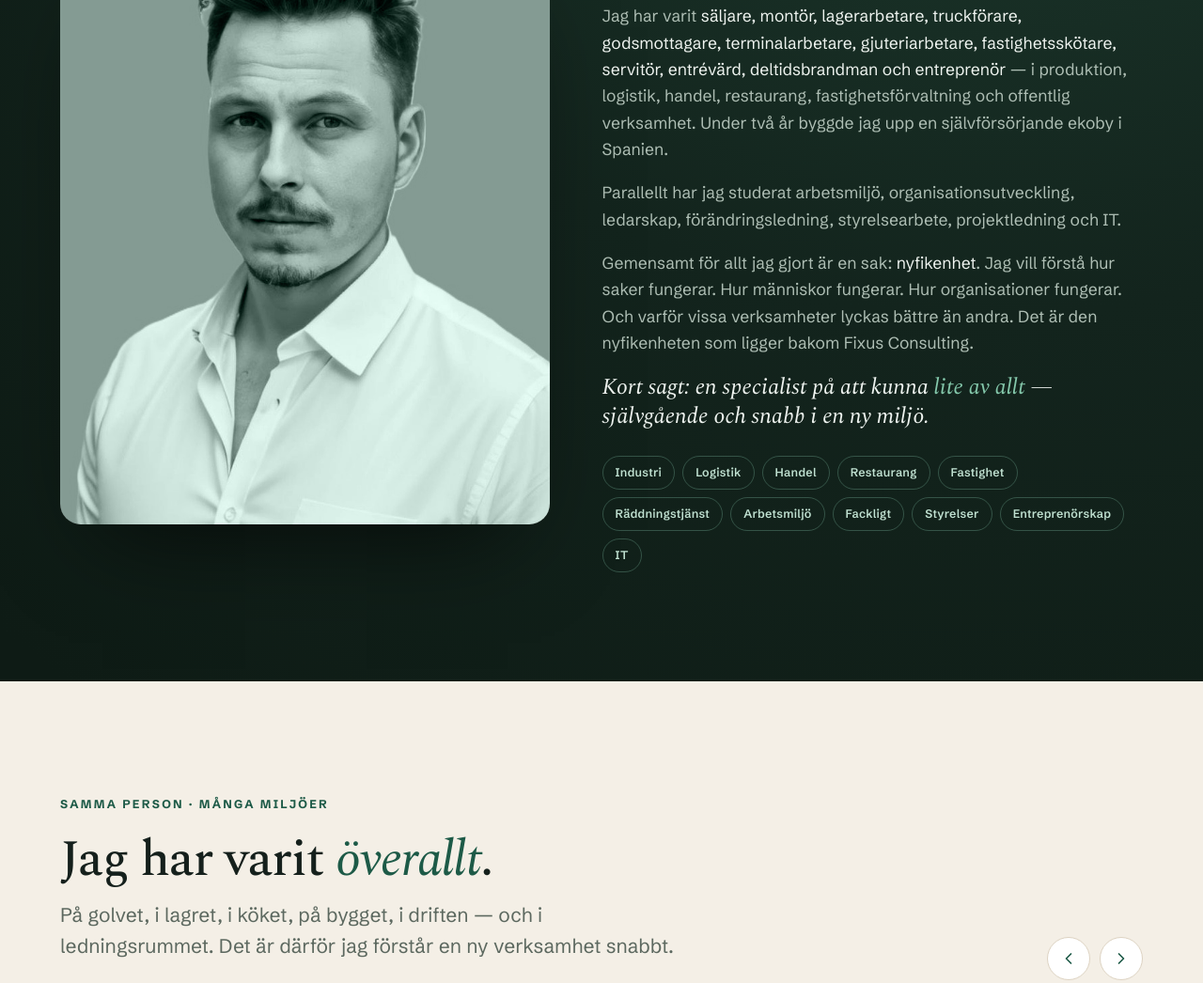
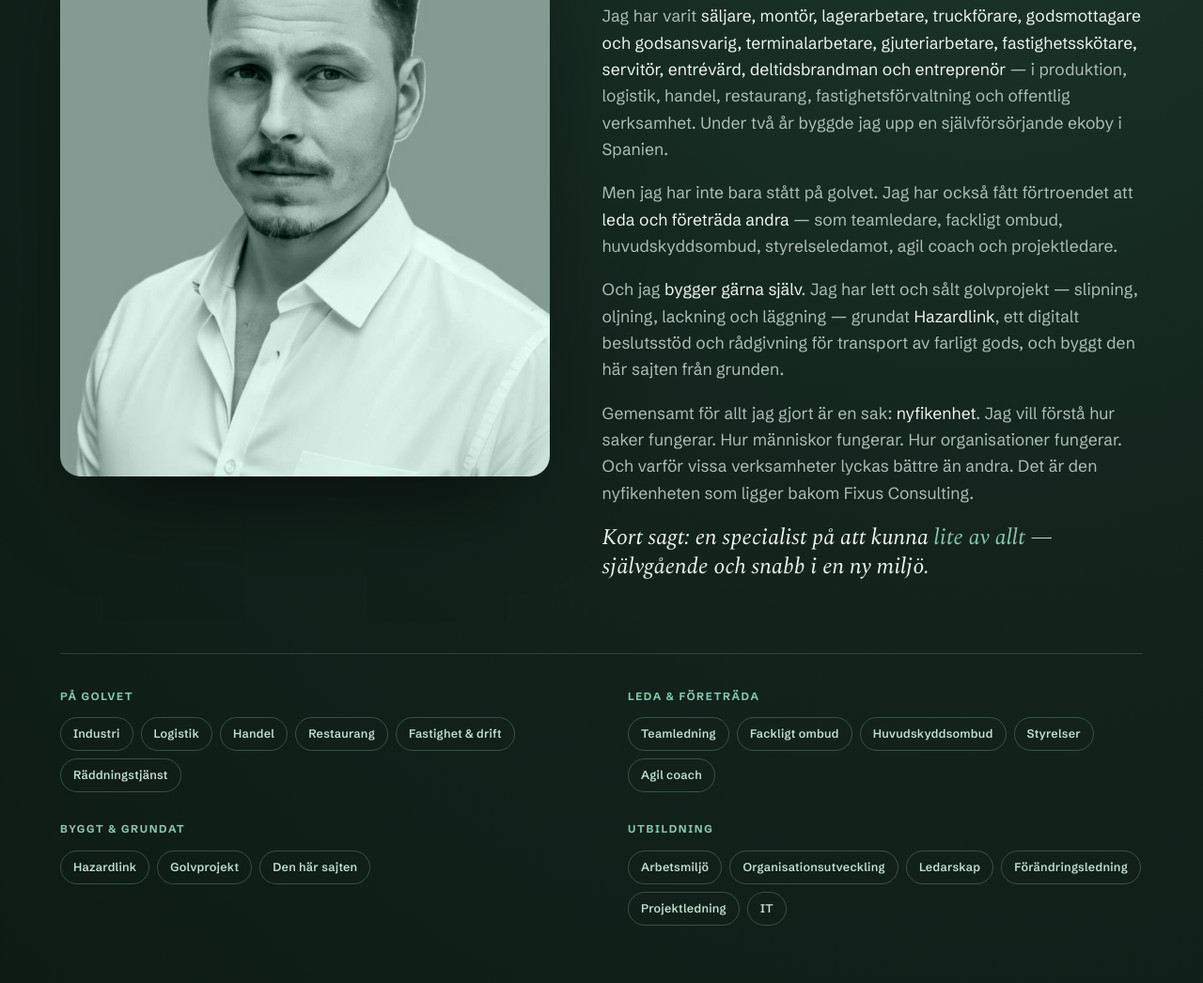
Before and after one commit to Klurifixus/FixusConsulting, a plain HTML site: page index.html in a window 1280 px wide. Shown: the part 1441-2487 px from the top of the page at 94% size. Drawn offline with nearby package versions, Linux system fonts and the light colour scheme.

Commit message:
Bio: richer 'Vem är jag' + balanced layout with full-width summary
Rework the bio to summarize the whole person: add the leadership/trust roles
(teamledare, fackligt ombud, huvudskyddsombud, styrelseledamot, agil coach,
projektledare) and what Pierre has built/founded (golvprojekt, Hazardlink —
digitalt beslutsstöd för farligt gods, this site itself). Replace the flat
tag row with a categorized summary (På golvet / Leda & företräda / Byggt &
grundat / Utbildning). Top-align portrait+text and move the summary to a
full-width 2x2 block below the grid so the section reads cleanly. Verified
in browser — layout balanced, console clean.

Co-Authored-By: Claude Opus 4.8 (1M context) <noreply@anthropic.com>

```diff
--- a/fixus.css
+++ b/fixus.css
@@ -160,7 +160,7 @@ section{position:relative}
 
 /* ---------- role (dark) ---------- */
 .role{background:radial-gradient(120% 130% at 82% 0%,#1d3a2e 0%,#13241d 50%,#0e1b15 100%);color:#eef3ef}
-.role-grid{display:grid;grid-template-columns:.95fr 1.05fr;gap:56px;align-items:center}
+.role-grid{display:grid;grid-template-columns:.95fr 1.05fr;gap:56px;align-items:start}
 .role-portrait{position:relative;border-radius:22px;overflow:hidden;aspect-ratio:5/6;box-shadow:0 50px 100px -45px rgba(0,0,0,.7)}
 .role-portrait img{width:100%;height:100%;object-fit:cover;object-position:50% 12%;filter:grayscale(1) contrast(1.06) brightness(.98)}
 .role-portrait::after{content:"";position:absolute;inset:0;background:var(--green-d);mix-blend-mode:color;opacity:.8}
@@ -170,6 +170,13 @@ section{position:relative}
 .role-body .hl{color:#eef3ef}
 .fields{display:flex;flex-wrap:wrap;gap:8px;margin-top:26px}
 .fields span{font-size:12.5px;font-weight:600;letter-spacing:.02em;color:#bfe0d0;border:1px solid rgba(132,200,171,.3);border-radius:999px;padding:7px 13px}
+/* grouped credentials summary — full-width 2x2 block below the bio grid */
+.creds{margin-top:52px;border-top:1px solid var(--line-d);padding-top:36px;display:grid;grid-template-columns:1fr 1fr;gap:30px 56px}
+.cred-row{display:flex;flex-direction:column;gap:13px}
+.cred-k{font-size:11.5px;font-weight:700;letter-spacing:.14em;text-transform:uppercase;color:var(--mint)}
+.cred-tags{display:flex;flex-wrap:wrap;gap:8px}
+.cred-tags span{font-size:12.5px;font-weight:600;letter-spacing:.02em;color:#bfe0d0;border:1px solid rgba(132,200,171,.3);border-radius:999px;padding:7px 13px}
+@media (max-width:640px){.creds{grid-template-columns:1fr;gap:26px;margin-top:40px;padding-top:30px}}
 
 /* ---------- process (scroll-driven) ---------- */
 .process-wrap{display:grid;grid-template-columns:.8fr 1.2fr;gap:60px;margin-top:56px;align-items:start}
--- a/index.html
+++ b/index.html
@@ -127,14 +127,18 @@
         </div>
         <div class="role-body reveal d2">
           <p>Redan som tolvåring kaklade jag badrum och monterade kök för att ha råd med min första moped. Sedan dess har jag arbetat inom fler verksamheter än de flesta hinner uppleva under ett helt arbetsliv.</p>
-          <p>Jag har varit <span class="hl">säljare, montör, lagerarbetare, truckförare, godsmottagare, terminalarbetare, gjuteriarbetare, fastighetsskötare, servitör, entrévärd, deltidsbrandman och entreprenör</span> — i produktion, logistik, handel, restaurang, fastighetsförvaltning och offentlig verksamhet. Under två år byggde jag upp en självförsörjande ekoby i Spanien.</p>
-          <p>Parallellt har jag studerat arbetsmiljö, organisationsutveckling, ledarskap, förändringsledning, styrelsearbete, projektledning och IT.</p>
+          <p>Jag har varit <span class="hl">säljare, montör, lagerarbetare, truckförare, godsmottagare och godsansvarig, terminalarbetare, gjuteriarbetare, fastighetsskötare, servitör, entrévärd, deltidsbrandman och entreprenör</span> — i produktion, logistik, handel, restaurang, fastighetsförvaltning och offentlig verksamhet. Under två år byggde jag upp en självförsörjande ekoby i Spanien.</p>
+          <p>Men jag har inte bara stått på golvet. Jag har också fått förtroendet att <span class="hl">leda och företräda andra</span> — som teamledare, fackligt ombud, huvudskyddsombud, styrelseledamot, agil coach och projektledare.</p>
+          <p>Och jag <span class="hl">bygger gärna själv</span>. Jag har lett och sålt golvprojekt — slipning, oljning, lackning och läggning — grundat <span class="hl">Hazardlink</span>, ett digitalt beslutsstöd och rådgivning för transport av farligt gods, och byggt den här sajten från grunden.</p>
           <p>Gemensamt för allt jag gjort är en sak: <span class="hl">nyfikenhet</span>. Jag vill förstå hur saker fungerar. Hur människor fungerar. Hur organisationer fungerar. Och varför vissa verksamheter lyckas bättre än andra. Det är den nyfikenheten som ligger bakom Fixus Consulting.</p>
           <p style="font-family:var(--serif);font-style:italic;font-size:clamp(19px,2.2vw,24px);line-height:1.3;color:#eef3ef;margin-top:6px">Kort sagt: en specialist på att kunna <em style="color:var(--mint)">lite av allt</em> — självgående och snabb i en ny miljö.</p>
-          <div class="fields">
-            <span>Industri</span><span>Logistik</span><span>Handel</span><span>Restaurang</span><span>Fastighet</span><span>Räddningstjänst</span><span>Arbetsmiljö</span><span>Fackligt</span><span>Styrelser</span><span>Entreprenörskap</span><span>IT</span>
-          </div>
         </div>
+      </div>
+      <div class="creds reveal">
+        <div class="cred-row"><span class="cred-k">På golvet</span><div class="cred-tags"><span>Industri</span><span>Logistik</span><span>Handel</span><span>Restaurang</span><span>Fastighet &amp; drift</span><span>Räddningstjänst</span></div></div>
+        <div class="cred-row"><span class="cred-k">Leda &amp; företräda</span><div class="cred-tags"><span>Teamledning</span><span>Fackligt ombud</span><span>Huvudskyddsombud</span><span>Styrelser</span><span>Agil coach</span></div></div>
+        <div class="cred-row"><span class="cred-k">Byggt &amp; grundat</span><div class="cred-tags"><span>Hazardlink</span><span>Golvprojekt</span><span>Den här sajten</span></div></div>
+        <div class="cred-row"><span class="cred-k">Utbildning</span><div class="cred-tags"><span>Arbetsmiljö</span><span>Organisationsutveckling</span><span>Ledarskap</span><span>Förändringsledning</span><span>Projektledning</span><span>IT</span></div></div>
       </div>
     </div>
   </section>
```
